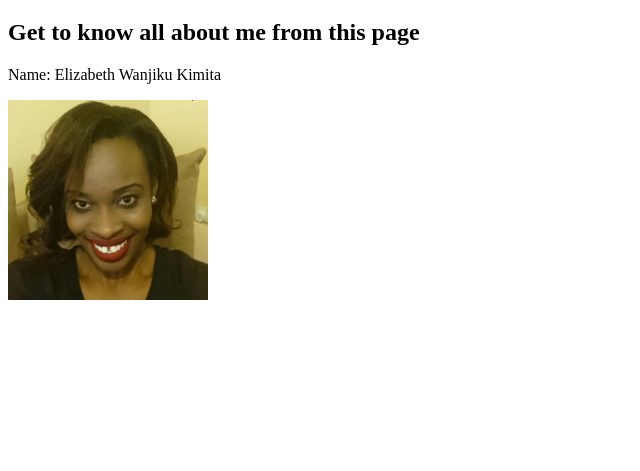
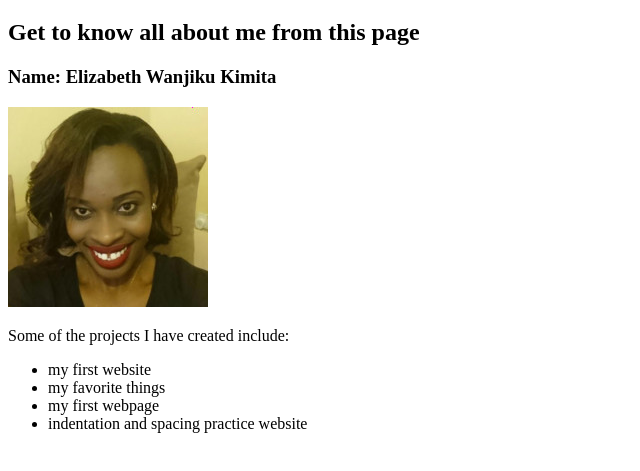
Before and after one commit to lizKimita/My-Portfolio, a plain HTML site: page index.html in a window 1280 px wide. Shown: the part 61-532 px from the top of the page, without its empty margins (0-640 px from the left). Drawn offline with Linux system fonts and the light colour scheme.

Commit message:
adding projects listing

```diff
--- a/index.html
+++ b/index.html
@@ -8,8 +8,16 @@
     <h1>My Portfolio Landing Page</h1>
     <h2>Get to know all about me from this page</h2>
 
-    <p>Name: Elizabeth Wanjiku Kimita</p>
+    <h3>Name: Elizabeth Wanjiku Kimita</h3>
     <p> <img src="image/photo.jpeg" alt="A photo of myself"</p>
+    <p>Some of the projects I have created include:</p>
+    <ul>
+      <li>my first website</li>
+      <li>my favorite things</li>
+      <li>my first webpage</li>
+      <li>indentation and spacing practice website</li>
+    </ul>
+
 
   </body>
 </html>
```
